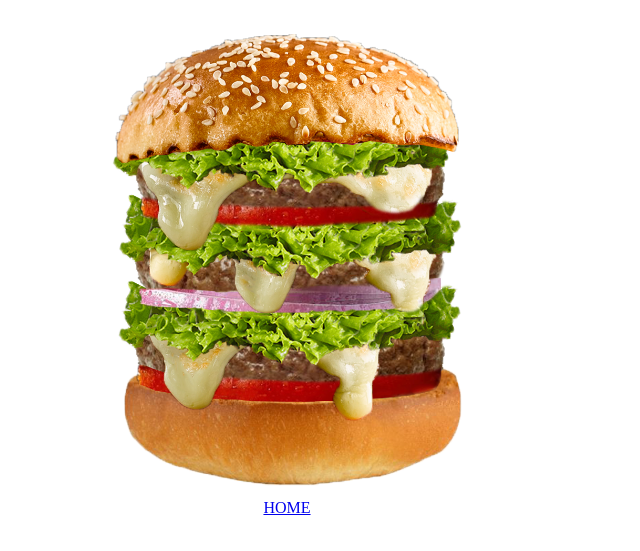
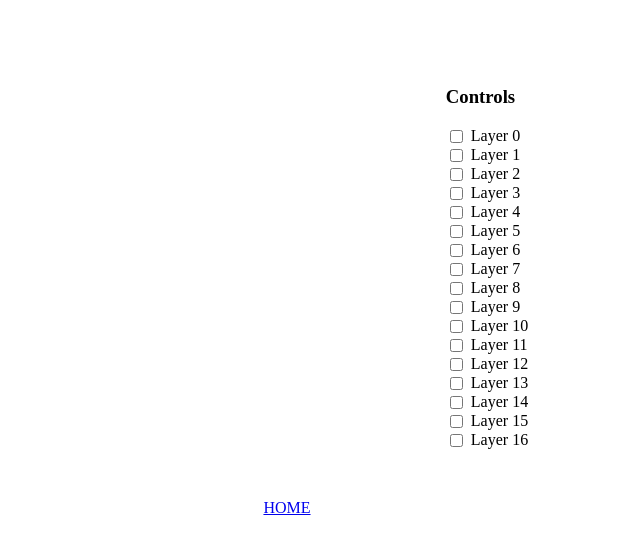
Before and after one commit to theBurgerSquad/theBurgerSquad.github.io, a plain HTML site: page order.html in a window 1280 px wide. Shown: the part 69-620 px from the top of the page, without its empty margins (353-993 px from the left). Drawn offline with Linux system fonts and the light colour scheme.

Commit message:
Toggle
Toggle added for every layer

```diff
--- a/order.html
+++ b/order.html
@@ -1,5 +1,6 @@
 <!DOCTYPE html>
 <html lang="en">
+
 <head>
     <meta charset="UTF-8">
     <meta http-equiv="X-UA-Compatible" content="IE=edge">
@@ -13,22 +14,162 @@
             align-items: center;
         }
 
-        .container{
+        .burger {
+            display: flex;
+            flex-direction: row;
+            justify-items: center;
+            align-items: center;
+        }
+
+        .container {
             display: flex;
             height: 60vh;
+            width: 50vh;
+            min-width: 40vh;
+            position: relative;
         }
 
-        .container > img {
+        .container>img {
             height: 100%;
+            position: absolute;
+            display: none;
         }
 
+        .control {
+            margin: 10px;
+        }
+
+        .control div {
+            display: flex;
+        }
+
+        .control div p {
+            margin: 0 0 0 5px;
+        }
+
+        @media (max-width: 500px) {
+
+            .burger {
+                flex-direction: column;
+            }
+        }
     </style>
 </head>
+
 <body>
     <h1>Order Page</h1>
-    <div class="container">
-        <img src="assets/Burger.png" alt="">
+
+    <div class="burger">
+        <div class="container">
+            <img id="layer0" src="assets/3_MEAT/1_BUN_TOP.png" style="z-index: 17;">
+            <img id="layer1" src="assets/3_MEAT/2_SALAD_TOP.png" style="z-index: 16;">
+            <img id="layer2" src="assets/3_MEAT/3 CHEESE TOP.png" style="z-index: 15;">
+            <img id="layer3" src="assets/3_MEAT/4 ONION TOP.png" style="z-index: 14;">
+            <img id="layer4" src="assets/3_MEAT/5 TOMATOE TOP.png" style="z-index: 13;">
+            <img id="layer5" src="assets/3_MEAT/6 SALAD MID.png" style="z-index: 12;">
+            <img id="layer6" src="assets/3_MEAT/7 PADDY TOP.png" style="z-index: 11;">
+            <img id="layer7" src="assets/3_MEAT/8 CHEESE MID.png" style="z-index: 10;">
+            <img id="layer8" src="assets/3_MEAT/9 ONION MID.png" style="z-index: 9;">
+            <img id="layer9" src="assets/3_MEAT/10 TOMATOE MID.png" style="z-index: 8;">
+            <img id="layer10" src="assets/3_MEAT/11 SALAD BOT.png" style="z-index: 7;">
+            <img id="layer11" src="assets/3_MEAT/12 PADDY MID.png" style="z-index: 6;">
+            <img id="layer12" src="assets/3_MEAT/13 CHEESE BOT.png" style="z-index: 5;">
+            <img id="layer13" src="assets/3_MEAT/14 ONION BOT.png" style="z-index: 4;">
+            <img id="layer14" src="assets/3_MEAT/15 TOMATOE BOT.png" style="z-index: 3;">
+            <img id="layer15" src="assets/3_MEAT/16 PADDY BOT.png" style="z-index: 2;">
+            <img id="layer16" src="assets/3_MEAT/17 BUN BOT.png" style="z-index: 1;">
+        </div>
+
+        <div class="control">
+            <h3>Controls</h3>
+            <div>
+                <input type="checkbox" id="check0" onclick="toggleLayer(0)">
+                <p>Layer 0</p>
+            </div>
+            <div>
+                <input type="checkbox" id="check1" onclick="toggleLayer(1)">
+                <p>Layer 1</p>
+            </div>
+            <div>
+                <input type="checkbox" id="check2" onclick="toggleLayer(2)">
+                <p>Layer 2</p>
+            </div>
+            <div>
+                <input type="checkbox" id="check3" onclick="toggleLayer(3)">
+                <p>Layer 3</p>
+            </div>
+            <div>
+                <input type="checkbox" id="check4" onclick="toggleLayer(4)">
+                <p>Layer 4</p>
+            </div>
+            <div>
+                <input type="checkbox" id="check5" onclick="toggleLayer(5)">
+                <p>Layer 5</p>
+            </div>
+            <div>
+                <input type="checkbox" id="check6" onclick="toggleLayer(6)">
+                <p>Layer 6</p>
+            </div>
+            <div>
+                <input type="checkbox" id="check7" onclick="toggleLayer(7)">
+                <p>Layer 7</p>
+            </div>
+            <div>
+                <input type="checkbox" id="check8" onclick="toggleLayer(8)">
+                <p>Layer 8</p>
+            </div>
+            <div>
+                <input type="checkbox" id="check9" onclick="toggleLayer(9)">
+                <p>Layer 9</p>
+            </div>
+            <div>
+                <input type="checkbox" id="check10" onclick="toggleLayer(10)">
+                <p>Layer 10</p>
+            </div>
+            <div>
+                <input type="checkbox" id="check11" onclick="toggleLayer(11)">
+                <p>Layer 11</p>
+            </div>
+            <div>
+                <input type="checkbox" id="check12" onclick="toggleLayer(12)">
+                <p>Layer 12</p>
+            </div>
+            <div>
+                <input type="checkbox" id="check13" onclick="toggleLayer(13)">
+                <p>Layer 13</p>
+            </div>
+            <div>
+                <input type="checkbox" id="check14" onclick="toggleLayer(14)">
+                <p>Layer 14</p>
+            </div>
+            <div>
+                <input type="checkbox" id="check15" onclick="toggleLayer(15)">
+                <p>Layer 15</p>
+            </div>
+            <div>
+                <input type="checkbox" id="check16" onclick="toggleLayer(16)">
+                <p>Layer 16</p>
+            </div>
+
+        </div>
     </div>
+
     <a href="index.html">HOME</a>
+    <script>
+        function toggleLayer(id) {
+            // Get the checkbox
+            var checkBox = document.getElementById("check" + id);
+            // Get the output text
+            var layer = document.getElementById("layer" + id);
+
+            // If the checkbox is checked, display the output text
+            if (checkBox.checked) {
+                layer.style.display = "block";
+            } else {
+                layer.style.display = "none";
+            }
+        }
+    </script>
 </body>
+
 </html>
```
Also changed, not shown: assets/3_MEAT/10 TOMATOE MID.png (renamed from assets/3x MEAT/10 TOMATOE MID.png), assets/3_MEAT/11 SALAD BOT.png (renamed from assets/3x MEAT/11 SALAD BOT.png), assets/3_MEAT/12 PADDY MID.png (renamed from assets/3x MEAT/12 PADDY MID.png), assets/3_MEAT/13 CHEESE BOT.png (renamed from assets/3x MEAT/13 CHEESE BOT.png), assets/3_MEAT/14 ONION BOT.png (renamed from assets/3x MEAT/14 ONION BOT.png), assets/3_MEAT/15 TOMATOE BOT.png (renamed from assets/3x MEAT/15 TOMATOE BOT.png), assets/3_MEAT/16 PADDY BOT.png (renamed from assets/3x MEAT/16 PADDY BOT.png), assets/3_MEAT/17 BUN BOT.png (renamed from assets/3x MEAT/17 BUN BOT.png), assets/3_MEAT/1_BUN_TOP.png (renamed from assets/3x MEAT/1 BUN TOP.png), assets/3_MEAT/2_SALAD_TOP.png (renamed from assets/3x MEAT/2 SALAD TOP.png), assets/3_MEAT/3 CHEESE TOP.png (renamed from assets/3x MEAT/3 CHEESE TOP.png), assets/3_MEAT/4 ONION TOP.png (renamed from assets/3x MEAT/4 ONION TOP.png), assets/3_MEAT/5 TOMATOE TOP.png (renamed from assets/3x MEAT/5 TOMATOE TOP.png), assets/3_MEAT/6 SALAD MID.png (renamed from assets/3x MEAT/6 SALAD MID.png), 3 more files.
